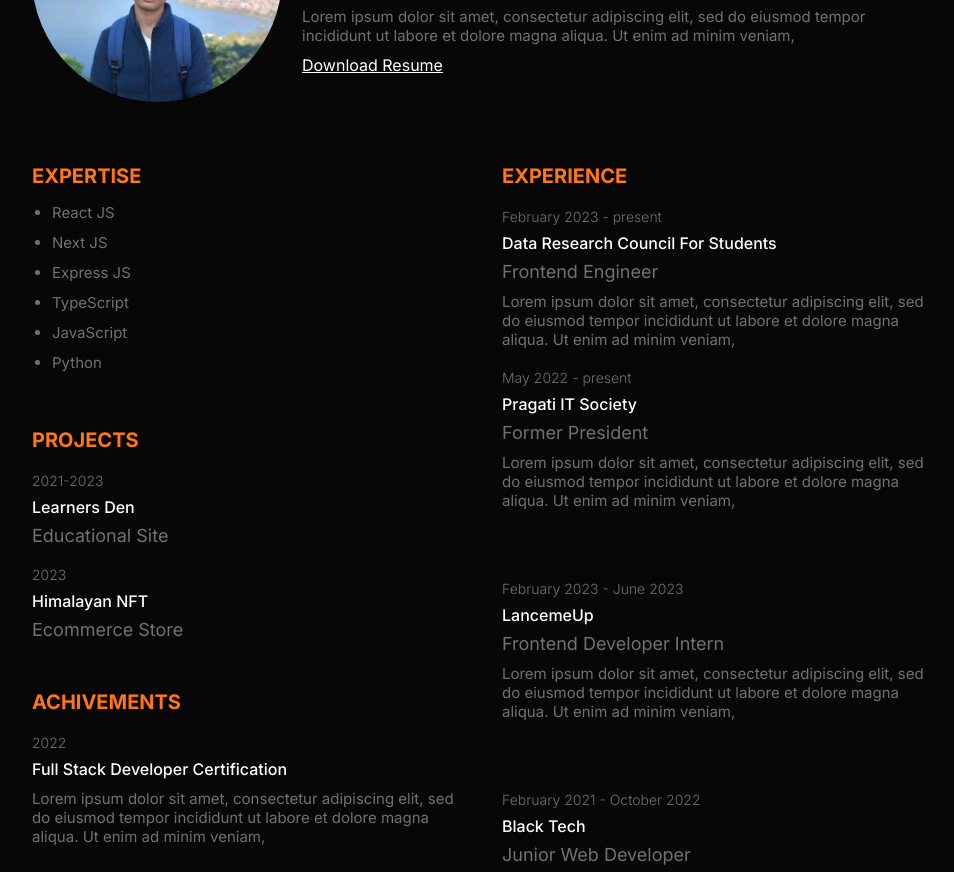
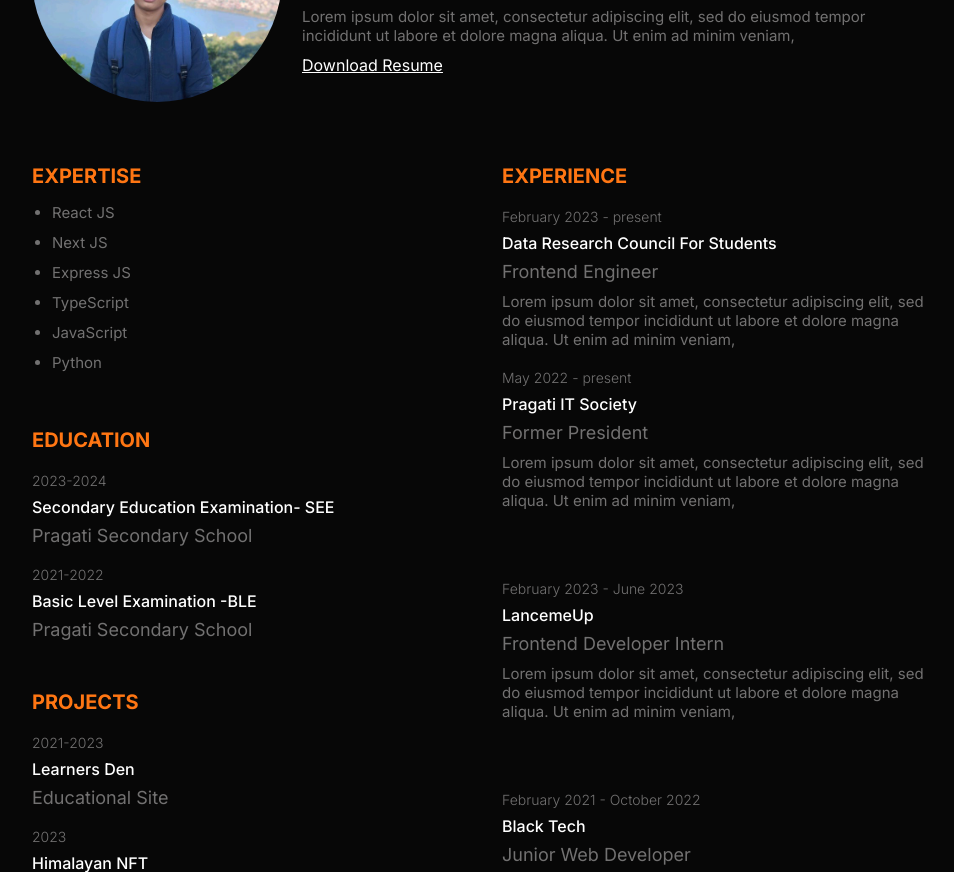
Before and after one commit to AARJITPOUDEL/pfolio, a website: page index.html in a window 1280 px wide. Shown: the part 198-1070 px from the top of the page, without its empty margins (158-1112 px from the left). Drawn offline with nearby package versions, Linux system fonts and the light colour scheme.

Commit message:
Update index.html

```diff
--- a/index.html
+++ b/index.html
@@ -56,7 +56,23 @@
             incididunt ut labore et dolore magna aliqua. Ut enim ad minim veniam, </p>
         </div>
       </div> -->
-
+   <div class="edu">
+        <h3 class="title">Education</h3>
+        <div class="edu_item">
+          <p class="item_preTitle">2023-2024</p>
+          <h4 class="item_title">Secondary Education Examination- SEE</h4>
+          <p class="item_subtitle">
+             Pragati Secondary School
+          </p>
+        </div>
+        <div class="edu_item">
+          <p class="item_preTitle">2021-2022</p>
+          <h4 class="item_title">Basic Level Examination -BLE</h4>
+          <p class="item_subtitle">
+            Pragati Secondary School
+             </p>
+        </div>
+      </div>
       <div class="edu">
         <h3 class="title">Projects</h3>
         <div class="edu_item">
```
